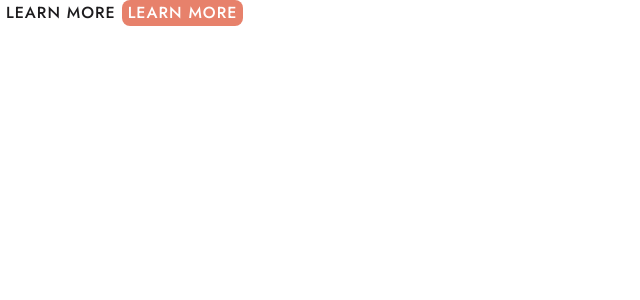
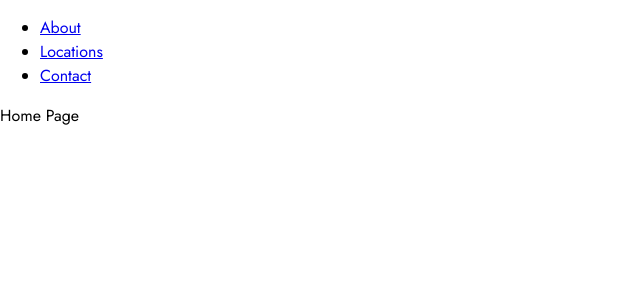
Before and after one commit to MorganBare/Designo-Multi-Page-Website, a React (Create React App) app: page / in a window 1280 px wide. Shown: the top 300 px of the page, without its empty margins (0-640 px from the left). Built offline with nearby package versions, Linux system fonts and the light colour scheme.

Commit message:
Setup React Router

```diff
--- a/package.json
+++ b/package.json
@@ -8,6 +8,8 @@
     "@testing-library/user-event": "^13.5.0",
     "react": "^18.2.0",
     "react-dom": "^18.2.0",
+    "react-router": "^6.4.1",
+    "react-router-dom": "^6.4.1",
     "react-scripts": "5.0.1",
     "styled-components": "^5.3.5",
     "web-vitals": "^2.1.4"
--- a/src/App.js
+++ b/src/App.js
@@ -1,13 +1,12 @@
 import GlobalStyle from './styles/GlobalStyle';
-import { DarkButton, LightButton } from "./styles/Buttons"
+import Routing from "./Routing/Routing";
 
 function App() {
   return (
-    <div className="App">
+    <>
       <GlobalStyle/>
-      <DarkButton>Learn More</DarkButton>
-      <LightButton>Learn More</LightButton>
-    </div>
+      <Routing/>
+    </>
   );
 }
 
--- /dev/null
+++ b/src/Routing/Routing.js
@@ -0,0 +1,23 @@
+import React from "react";
+import { BrowserRouter as Router, Routes, Route } from "react-router-dom";
+import { About, AppDesign, Contact, GraphicDesign, Locations, WebDesign, Home} from "../pages"
+import Navigation from "../components/Navigation";
+
+const Routing = () => {
+    return (
+        <Router>
+            <Navigation/>
+            <Routes>
+                <Route path="/" element={<Home />} />
+                <Route path="/App-Design" element={<AppDesign />} />
+                <Route path="/Contact" element={<Contact />} />
+                <Route path="/About" element={<About />} />
+                <Route path="/Graphic-Design" element={<GraphicDesign />} />
+                <Route path="/Locations" element={<Locations />} />
+                <Route path="/Web-Design" element={<WebDesign />} />
+            </Routes>
+        </Router>
+    )
+}
+
+export default Routing
--- /dev/null
+++ b/src/components/Navigation.jsx
@@ -0,0 +1,14 @@
+import React from 'react'
+import { NavLink } from 'react-router-dom'
+
+export default function Navigation() {
+  return (
+    <nav>
+        <ul>
+            <li><NavLink to="/About">About</NavLink></li>
+            <li><NavLink to="/Locations">Locations</NavLink></li>
+            <li><NavLink to="/Contact">Contact</NavLink></li>
+        </ul>
+    </nav>
+  )
+}
--- a/src/pages/About.jsx
+++ b/src/pages/About.jsx
@@ -0,0 +1,7 @@
+import React from 'react'
+
+export default function About() {
+  return (
+    <div>About</div>
+  )
+}
--- a/src/pages/AppDesign.jsx
+++ b/src/pages/AppDesign.jsx
@@ -0,0 +1,7 @@
+import React from 'react'
+
+export default function AppDesign() {
+  return (
+    <div>AppDesign</div>
+  )
+}
--- a/src/pages/Contact.jsx
+++ b/src/pages/Contact.jsx
@@ -0,0 +1,7 @@
+import React from 'react'
+
+export default function Contact() {
+  return (
+    <div>Contact</div>
+  )
+}
--- a/src/pages/GraphicDesign.jsx
+++ b/src/pages/GraphicDesign.jsx
@@ -0,0 +1,7 @@
+import React from 'react'
+
+export default function GraphicDesign() {
+  return (
+    <div>GraphicDesign</div>
+  )
+}
--- a/src/pages/Home.jsx
+++ b/src/pages/Home.jsx
@@ -3,7 +3,7 @@ import React from 'react'
 function Home() {
   return (
     <div>
-
+      Home Page
     </div>
   )
 }
--- a/src/pages/Locations.jsx
+++ b/src/pages/Locations.jsx
@@ -0,0 +1,7 @@
+import React from 'react'
+
+export default function Locations() {
+  return (
+    <div>Locations</div>
+  )
+}
--- a/src/pages/WebDesign.jsx
+++ b/src/pages/WebDesign.jsx
@@ -0,0 +1,7 @@
+import React from 'react'
+
+export default function WebDesign() {
+  return (
+    <div>WebDesign</div>
+  )
+}
--- /dev/null
+++ b/src/pages/index.js
@@ -0,0 +1,9 @@
+import About from "./About"
+import AppDesign from "./AppDesign"
+import Contact from "./Contact"
+import GraphicDesign from "./GraphicDesign"
+import Locations from "./Locations"
+import WebDesign from "./WebDesign"
+import Home from "./Home"
+
+export { About, Home, AppDesign, Contact, GraphicDesign, Locations, WebDesign}
```
Also changed, not shown: 1 other file (tests, documents, lock files or other folders).
